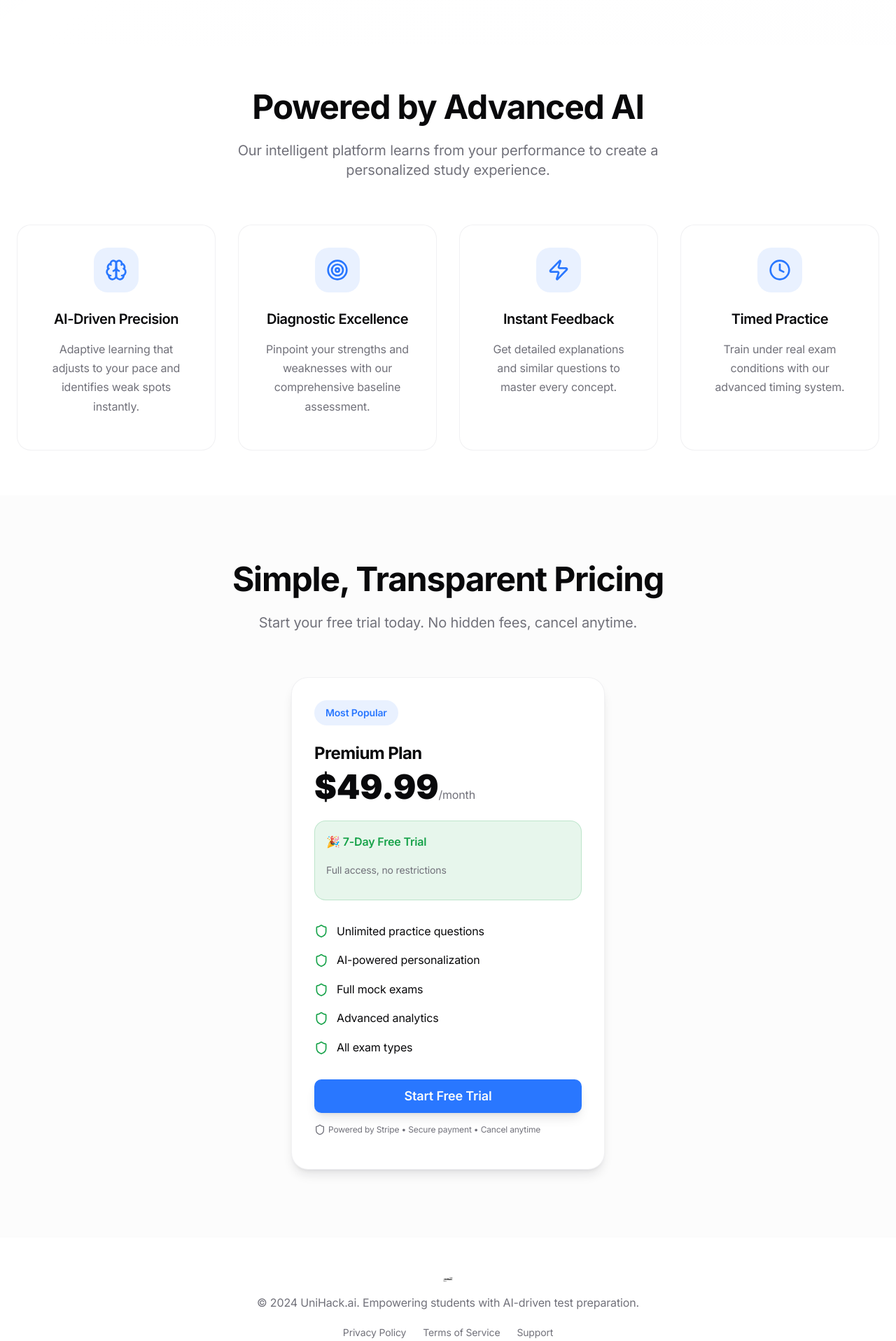
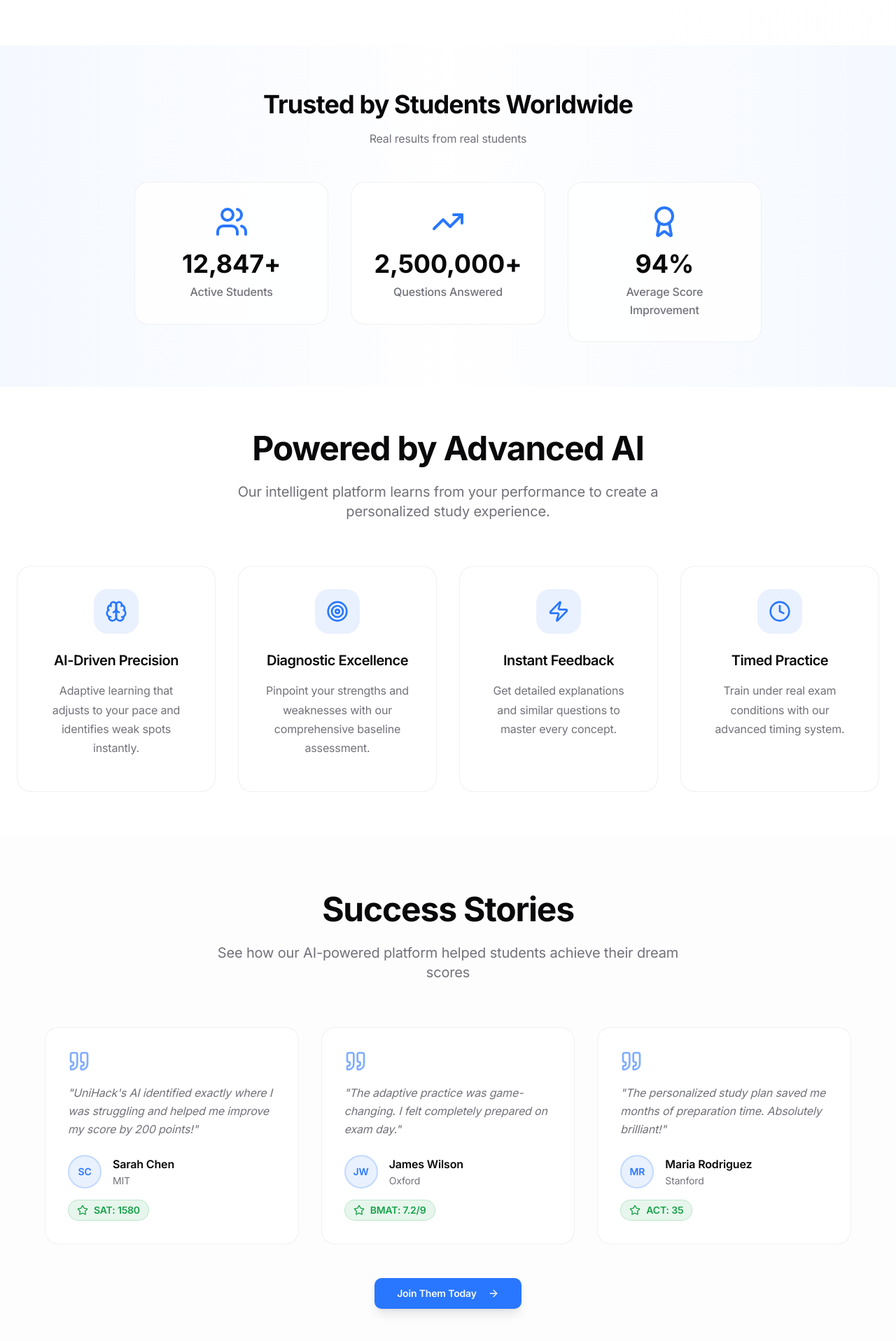
Before and after one commit to j-bull2003/master-exam-ai, a React (Vite) app: page / in a window 1280 px wide. Shown: the part 880-2797 px from the top of the page at 70% size. Built offline with nearby package versions, Linux system fonts and the light colour scheme.

Commit message:
Refine landing page
Enhance the landing page to be more engaging and less generic, while maintaining the current style and color palette. This includes adding subtle animations and visual interest to make it stand out.
-edited src/pages/Index.tsx

```diff
--- a/src/pages/Index.tsx
+++ b/src/pages/Index.tsx
@@ -1,6 +1,6 @@
 import { useState, useEffect } from "react";
 import { Link } from "react-router-dom";
-import { Sparkles, Brain, Target, Shield, Clock, Zap, CheckCircle, ArrowRight } from "lucide-react";
+import { Sparkles, Brain, Target, Shield, Clock, Zap, CheckCircle, ArrowRight, Users, TrendingUp, Award, Star, Quote } from "lucide-react";
 import { Button } from "@/components/ui/button";
 import { Skeleton } from "@/components/ui/skeleton";
 import { Header } from "@/components/Header";
@@ -9,11 +9,41 @@ import { LogoMarquee } from "@/components/LogoMarquee";
 const Index = () => {
   const [isHovered, setIsHovered] = useState(false);
   const [isLoaded, setIsLoaded] = useState(false);
+  const [statsCounter, setStatsCounter] = useState({ students: 0, questions: 0, accuracy: 0 });
 
   useEffect(() => {
     const timer = setTimeout(() => setIsLoaded(true), 300);
     return () => clearTimeout(timer);
   }, []);
+
+  // Animate stats counters
+  useEffect(() => {
+    if (isLoaded) {
+      const timer = setTimeout(() => {
+        const duration = 2000;
+        const steps = 60;
+        const interval = duration / steps;
+
+        let step = 0;
+        const counter = setInterval(() => {
+          step++;
+          const progress = step / steps;
+          const easeOut = 1 - Math.pow(1 - progress, 3);
+
+          setStatsCounter({
+            students: Math.floor(easeOut * 12847),
+            questions: Math.floor(easeOut * 2500000),
+            accuracy: Math.floor(easeOut * 94)
+          });
+
+          if (step >= steps) clearInterval(counter);
+        }, interval);
+
+        return () => clearInterval(counter);
+      }, 800);
+      return () => clearTimeout(timer);
+    }
+  }, [isLoaded]);
 
   const exams = [
     "SAT", "ACT", "UCAT", "BMAT", "STEP", "MAT", "ESAT", "LNAT", "TSA", "PAT"
@@ -42,6 +72,33 @@ const Index = () => {
     }
   ];
 
+  const testimonials = [
+    {
+      name: "Sarah Chen",
+      university: "MIT",
+      exam: "SAT",
+      score: "1580",
+      quote: "UniHack's AI identified exactly where I was struggling and helped me improve my score by 200 points!",
+      avatar: "SC"
+    },
+    {
+      name: "James Wilson",
+      university: "Oxford",
+      exam: "BMAT",
+      score: "7.2/9",
+      quote: "The adaptive practice was game-changing. I felt completely prepared on exam day.",
+      avatar: "JW"
+    },
+    {
+      name: "Maria Rodriguez",
+      university: "Stanford",
+      exam: "ACT",
+      score: "35",
+      quote: "The personalized study plan saved me months of preparation time. Absolutely brilliant!",
+      avatar: "MR"
+    }
+  ];
+
   return (
     <div className="min-h-screen">
       <Header />
@@ -58,9 +115,9 @@ const Index = () => {
             {isLoaded ? (
               <div className="inline-flex items-center gap-2 bg-background/80 backdrop-blur-sm border border-primary/30 rounded-full px-4 py-2 text-sm font-medium mb-6 shadow-lg hover:shadow-primary/20 transition-all duration-300 hover:scale-105 group animate-fade-in">
                 <Sparkles className="w-4 h-4 text-primary group-hover:animate-pulse" />
-                <span className="bg-gradient-to-r from-primary to-primary/80 bg-clip-text text-transparent font-semibold">
-                  Join 10,000+ students already using AI-powered prep
-                </span>
+                 <span className="bg-gradient-to-r from-primary to-primary/80 bg-clip-text text-transparent font-semibold">
+                   Join 12,000+ students already using AI-powered prep
+                 </span>
               </div>
             ) : (
               <Skeleton className="h-8 w-80 mx-auto mb-6 rounded-full" />
@@ -181,6 +238,50 @@ const Index = () => {
         </div>
       </section>
 
+      {/* Live Stats Section */}
+      <section className="py-16 bg-gradient-to-r from-primary/5 via-accent/5 to-primary/5">
+        <div className="container mx-auto px-6">
+          <div className="text-center mb-12">
+            <h2 className="text-3xl md:text-4xl font-bold mb-4 text-foreground">
+              Trusted by Students Worldwide
+            </h2>
+            <p className="text-muted-foreground">Real results from real students</p>
+          </div>
+
+          <div className="grid md:grid-cols-3 gap-8 max-w-4xl mx-auto">
+            <div className="text-center group">
+              <div className="bg-background/80 backdrop-blur-sm border border-border/50 rounded-2xl p-8 hover:shadow-lg transition-all duration-300 hover:scale-105">
+                <Users className="w-12 h-12 text-primary mx-auto mb-4 group-hover:scale-110 transition-transform" />
+                <div className="text-4xl font-bold text-foreground mb-2">
+                  {statsCounter.students.toLocaleString()}+
+                </div>
+                <div className="text-muted-foreground font-medium">Active Students</div>
+              </div>
+            </div>
+
+            <div className="text-center group">
+              <div className="bg-background/80 backdrop-blur-sm border border-border/50 rounded-2xl p-8 hover:shadow-lg transition-all duration-300 hover:scale-105">
+                <TrendingUp className="w-12 h-12 text-primary mx-auto mb-4 group-hover:scale-110 transition-transform" />
+                <div className="text-4xl font-bold text-foreground mb-2">
+                  {statsCounter.questions.toLocaleString()}+
+                </div>
+                <div className="text-muted-foreground font-medium">Questions Answered</div>
+              </div>
+            </div>
+
+            <div className="text-center group">
+              <div className="bg-background/80 backdrop-blur-sm border border-border/50 rounded-2xl p-8 hover:shadow-lg transition-all duration-300 hover:scale-105">
+                <Award className="w-12 h-12 text-primary mx-auto mb-4 group-hover:scale-110 transition-transform" />
+                <div className="text-4xl font-bold text-foreground mb-2">
+                  {statsCounter.accuracy}%
+                </div>
+                <div className="text-muted-foreground font-medium">Average Score Improvement</div>
+              </div>
+            </div>
+          </div>
+        </div>
+      </section>
+
       {/* Features Section */}
       <section className="py-16 bg-background">
         <div className="container mx-auto px-6">
@@ -197,11 +298,11 @@ const Index = () => {
             {features.map((feature, index) => (
               <div
                 key={index}
-                className="bg-card rounded-2xl p-8 text-center hover:shadow-lg transition-all duration-300 border border-border/50 hover:border-primary/20"
+                className="bg-card rounded-2xl p-8 text-center hover:shadow-lg transition-all duration-300 border border-border/50 hover:border-primary/20 group hover:scale-105"
                 style={{ animationDelay: `${index * 0.1}s` }}
               >
-                <div className="w-16 h-16 mx-auto mb-6 rounded-2xl bg-primary/10 flex items-center justify-center">
-                  <feature.icon className="w-8 h-8 text-primary" />
+                <div className="w-16 h-16 mx-auto mb-6 rounded-2xl bg-primary/10 flex items-center justify-center group-hover:bg-primary/15 transition-colors">
+                  <feature.icon className="w-8 h-8 text-primary group-hover:scale-110 transition-transform" />
                 </div>
                 <h3 className="text-xl font-semibold mb-4 text-foreground">{feature.title}</h3>
                 <p className="text-muted-foreground">{feature.description}</p>
@@ -211,8 +312,70 @@ const Index = () => {
         </div>
       </section>
 
+      {/* Testimonials Section */}
+      <section className="py-20 bg-muted/20">
+        <div className="container mx-auto px-6">
+          <div className="text-center mb-16">
+            <h2 className="text-4xl md:text-5xl font-bold mb-6 text-foreground">
+              Success Stories
+            </h2>
+            <p className="text-xl text-muted-foreground max-w-2xl mx-auto">
+              See how our AI-powered platform helped students achieve their dream scores
+            </p>
+          </div>
+
+          <div className="grid md:grid-cols-3 gap-8 max-w-6xl mx-auto">
+            {testimonials.map((testimonial, index) => (
+              <div
+                key={index}
+                className="bg-background/80 backdrop-blur-sm rounded-2xl p-8 border border-border/50 hover:shadow-xl transition-all duration-300 hover:scale-105 group"
+                style={{ animationDelay: `${index * 0.1}s` }}
+              >
+                {/* Quote Icon */}
+                <Quote className="w-8 h-8 text-primary/60 mb-4 group-hover:text-primary transition-colors" />
+
+                {/* Testimonial Quote */}
+                <p className="text-muted-foreground mb-6 italic leading-relaxed">
+                  "{testimonial.quote}"
+                </p>
+
+                {/* Student Info */}
+                <div className="flex items-center gap-4">
+                  <div className="w-12 h-12 rounded-full bg-primary/10 flex items-center justify-center border-2 border-primary/20 group-hover:border-primary/40 transition-colors">
+                    <span className="text-primary font-semibold text-sm">{testimonial.avatar}</span>
+                  </div>
+                  <div>
+                    <div className="font-semibold text-foreground">{testimonial.name}</div>
+                    <div className="text-sm text-muted-foreground">{testimonial.university}</div>
+                  </div>
+                </div>
+
+                {/* Score Badge */}
+                <div className="mt-4 inline-flex items-center gap-2 bg-success/10 border border-success/20 rounded-full px-3 py-1">
+                  <Star className="w-4 h-4 text-success" />
+                  <span className="text-sm font-semibold text-success">{testimonial.exam}: {testimonial.score}</span>
+                </div>
+              </div>
+            ))}
+          </div>
+
+          {/* Call to action */}
+          <div className="text-center mt-12">
+            <Link to="/auth/register">
+              <Button
+                size="lg"
+                className="bg-primary hover:bg-primary/90 text-primary-foreground font-semibold px-8 py-4 shadow-lg hover:shadow-xl hover:scale-105 transition-all duration-200"
+              >
+                Join Them Today
+                <ArrowRight className="w-5 h-5 ml-2" />
+              </Button>
+            </Link>
+          </div>
+        </div>
+      </section>
+
       {/* Pricing Section */}
-      <section className="py-24 bg-muted/30">
+      <section className="py-24 bg-gradient-to-br from-primary/5 via-background to-accent/5">
         <div className="container mx-auto px-6">
           <div className="text-center mb-16">
             <h2 className="text-4xl md:text-5xl font-bold mb-6 text-foreground">
@@ -224,20 +387,26 @@ const Index = () => {
           </div>
 
           <div className="max-w-md mx-auto">
-            <div className="bg-card rounded-3xl p-8 border border-border/50 shadow-lg hover:shadow-xl transition-shadow">
-              <div className="inline-block bg-primary/10 text-primary font-semibold px-4 py-2 rounded-full text-sm mb-6">Most Popular</div>
-              <h3 className="text-2xl font-bold mb-2 text-foreground">Premium Plan</h3>
-              <div className="mb-6">
+            <div className="bg-background/90 backdrop-blur-sm rounded-3xl p-8 border border-border/50 shadow-2xl hover:shadow-3xl transition-all duration-300 hover:scale-105 relative overflow-hidden">
+              {/* Subtle glow effect */}
+              <div className="absolute inset-0 bg-gradient-to-br from-primary/10 via-transparent to-accent/10 opacity-50 pointer-events-none" />
+              <div className="inline-block bg-primary/15 text-primary font-semibold px-4 py-2 rounded-full text-sm mb-6 border border-primary/20 relative z-10">🔥 Most Popular</div>
+              <h3 className="text-2xl font-bold mb-2 text-foreground relative z-10">Premium Plan</h3>
+              <div className="mb-6 relative z-10">
                 <span className="text-5xl font-black text-foreground">$49.99</span>
                 <span className="text-muted-foreground">/month</span>
+                <div className="text-sm text-muted-foreground mt-1">
+                  Save 20% with annual billing
+                </div>
               </div>
 
-              <div className="bg-success/10 border border-success/20 rounded-xl p-4 mb-8">
+              <div className="bg-success/10 border border-success/20 rounded-xl p-4 mb-8 relative z-10 hover:bg-success/15 transition-colors">
                 <p className="font-semibold text-success">🎉 7-Day Free Trial</p>
                 <p className="text-sm text-muted-foreground">Full access, no restrictions</p>
+                <p className="text-xs text-success/80 mt-1">No credit card required</p>
               </div>
 
-              <ul className="space-y-4 mb-8 text-left">
+              <ul className="space-y-4 mb-8 text-left relative z-10">
                 <li className="flex items-center gap-3">
                   <Shield className="w-5 h-5 text-success" />
                   <span>Unlimited practice questions</span>
@@ -260,13 +429,15 @@ const Index = () => {
                 </li>
               </ul>
 
-              <Link to="/auth/register" className="block">
-                <Button className="w-full bg-primary hover:bg-primary-hover text-primary-foreground font-semibold text-lg py-6 shadow-lg hover:shadow-xl hover:scale-105 transition-all duration-200">
-                  Start Free Trial
+              <Link to="/auth/register" className="block relative z-10">
+                <Button className="w-full bg-primary hover:bg-primary/90 text-primary-foreground font-semibold text-lg py-6 shadow-lg hover:shadow-xl hover:scale-105 transition-all duration-200 group overflow-hidden">
+                  <div className="absolute inset-0 bg-gradient-to-r from-transparent via-white/10 to-transparent opacity-0 group-hover:opacity-100 transition-opacity duration-300 transform translate-x-[-100%] group-hover:translate-x-[100%] group-hover:transition-transform group-hover:duration-1000" />
+                  <span className="relative z-10">Start Free Trial</span>
+                  <ArrowRight className="w-5 h-5 ml-2 relative z-10 group-hover:translate-x-1 transition-transform" />
                 </Button>
               </Link>
 
-              <p className="text-xs text-muted-foreground mt-4">
+              <p className="text-xs text-muted-foreground mt-4 relative z-10">
                 <Shield className="w-4 h-4 inline mr-1" />
                 Powered by Stripe • Secure payment • Cancel anytime
               </p>
```
